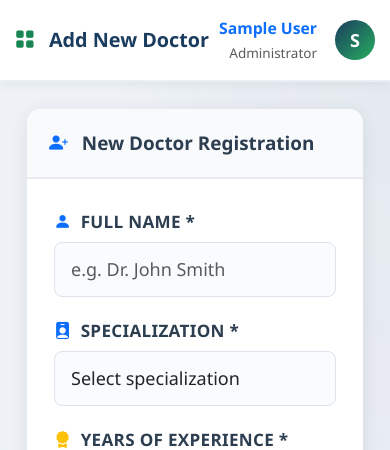
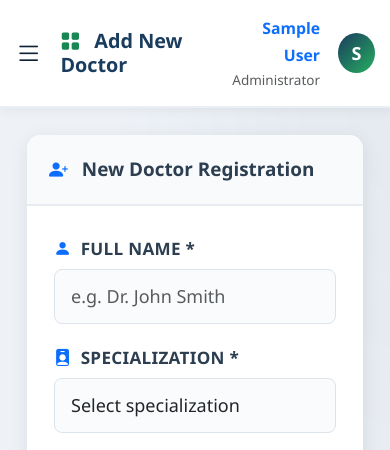
Before and after one commit to nyalwa/DiabetesCare, a Flask app: page /admin/doctors/add in a window 390 px wide. Shown: the top 450 px of the page. Run offline with Flask 3, Linux system fonts and the light colour scheme; the visitor is signed in with stand-in values (Sample User, id 1); parts of the project's set-up code (start-up, migrations or seed data) failed here and were passed over.

Commit message:
Add mobile hamburger navigation dropdown to topbar in admin panel base template

```diff
--- a/templates/admin/base_admin.html
+++ b/templates/admin/base_admin.html
@@ -83,10 +83,32 @@
 
         <!-- Top Bar -->
         <div class="topbar">
-            <h5 class="mb-0">
-                <i class="bi bi-grid-fill me-2 text-success"></i>
-                {% block page_title %}Dashboard{% endblock %}
-            </h5>
+            <div class="d-flex align-items-center">
+                <!-- Mobile Hamburger Dropdown (Visible on screens smaller than 992px) -->
+                <div class="dropdown d-lg-none me-3">
+                    <button class="btn btn-link text-dark p-0 border-0" type="button" id="adminMobileNavDropdown" data-bs-toggle="dropdown" aria-expanded="false">
+                        <i class="bi bi-list fs-2" style="color: var(--primary-dark);"></i>
+                    </button>
+                    <ul class="dropdown-menu shadow-lg border-0 py-2 mt-2" aria-labelledby="adminMobileNavDropdown" style="border-radius: 12px; min-width: 200px;">
+                        <li><a class="dropdown-item py-2 px-3 {% if request.endpoint == 'admin_dashboard' %}active bg-success{% endif %}" href="{{ url_for('admin_dashboard') }}"><i class="bi bi-speedometer2 me-2"></i> Dashboard</a></li>
+                        <li><a class="dropdown-item py-2 px-3 {% if request.endpoint == 'admin_appointments' %}active bg-success{% endif %}" href="{{ url_for('admin_appointments') }}"><i class="bi bi-calendar-check-fill me-2"></i> Appointments</a></li>
+                        <li><a class="dropdown-item py-2 px-3 {% if request.endpoint == 'admin_patients' %}active bg-success{% endif %}" href="{{ url_for('admin_patients') }}"><i class="bi bi-people-fill me-2"></i> Patients</a></li>
+                        {% if session.get('admin_role') == 'Administrator' %}
+                        <li><a class="dropdown-item py-2 px-3 {% if request.endpoint == 'admin_doctors' %}active bg-success{% endif %}" href="{{ url_for('admin_doctors') }}"><i class="bi bi-person-badge-fill me-2"></i> Doctors</a></li>
+                        <li><a class="dropdown-item py-2 px-3 {% if request.endpoint == 'admin_reports' %}active bg-success{% endif %}" href="{{ url_for('admin_reports') }}"><i class="bi bi-bar-chart-fill me-2"></i> Reports</a></li>
+                        <li><a class="dropdown-item py-2 px-3 {% if request.endpoint == 'admin_sms' %}active bg-success{% endif %}" href="{{ url_for('admin_sms') }}"><i class="bi bi-chat-dots-fill me-2"></i> SMS Centre</a></li>
+                        {% endif %}
+                        <li><hr class="dropdown-divider"></li>
+                        <li><a class="dropdown-item py-2 px-3" href="{{ url_for('index') }}"><i class="bi bi-globe me-2"></i> Main Site</a></li>
+                        <li><a class="dropdown-item py-2 px-3 text-danger" href="{{ url_for('admin_logout') }}"><i class="bi bi-box-arrow-left me-2"></i> Logout</a></li>
+                    </ul>
+                </div>
+
+                <h5 class="mb-0">
+                    <i class="bi bi-grid-fill me-2 text-success"></i>
+                    {% block page_title %}Dashboard{% endblock %}
+                </h5>
+            </div>
             <div class="d-flex align-items-center gap-3">
                 <div class="text-end">
                     <div class="fw-semibold small text-primary">
```
